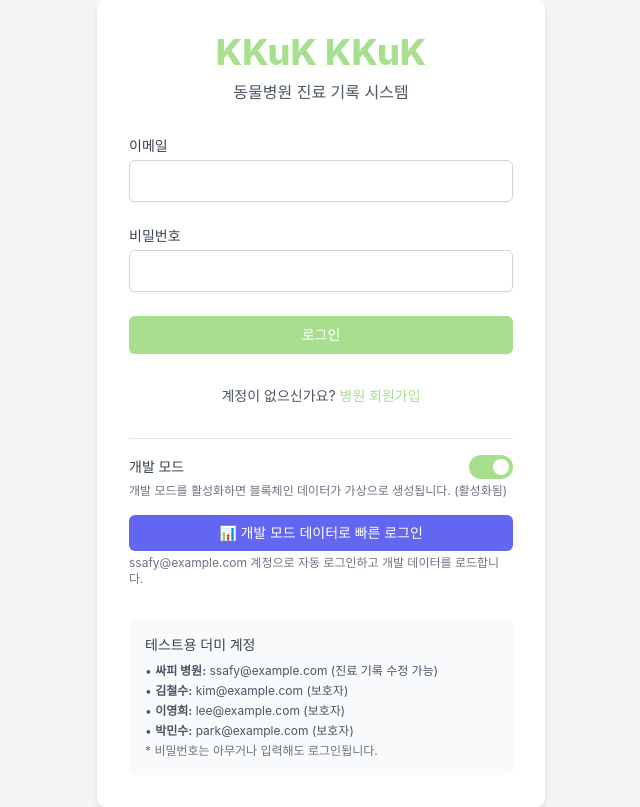
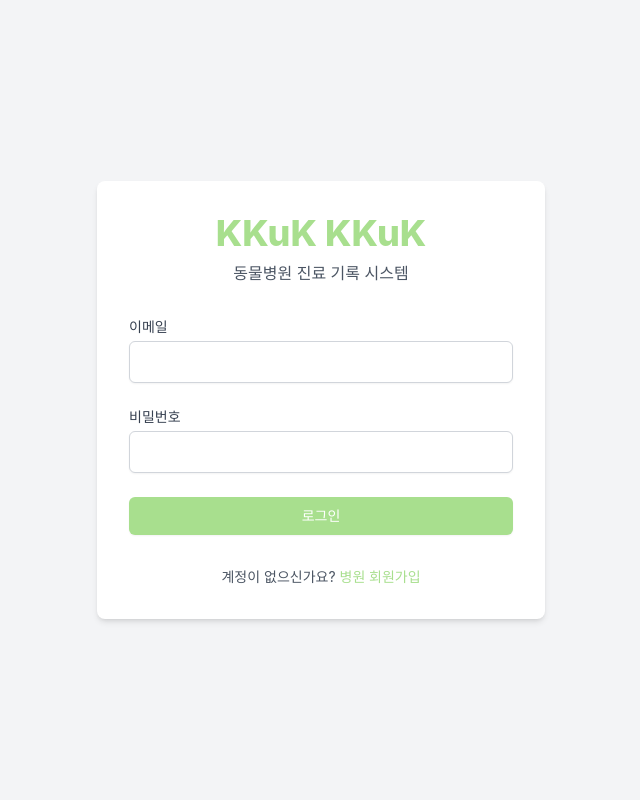
Before and after one commit to cod0216/kkukkkuk, a React (Create React App) app in the folder frontend/: page /login in a window 1280 px wide. Shown: the whole page, without its empty margins (319-959 px from the left). Built offline with nearby package versions, Linux system fonts and the light colour scheme; no server answers; the HTML template or start-up script is replaced by a standard one.

Commit message:
feat: login page

```diff
--- a/frontend/src/pages/Login.tsx
+++ b/frontend/src/pages/Login.tsx
@@ -1,108 +1,51 @@
-import React, { useState } from 'react';
-import { Link } from 'react-router-dom';
-import { useAppDispatch, useAppSelector } from '../redux/store';
-import { loginStart, loginSuccess, loginFailure } from '../redux/slices/authSlice';
-import { setDevModeEnabled, selectDevModeEnabled, initializeDevModeData } from '../redux/slices/devModeSlice';
-import { toast } from 'react-toastify';
-import { store } from '../redux/store';
+import React, { useState } from "react";
+import { Link, useNavigate } from "react-router-dom";
+import { toast } from "react-toastify";
+import { useAppDispatch, useAppSelector } from "../redux/store";
+import {
+  loginStart,
+  loginSuccess,
+  loginFailure,
+} from "../redux/slices/authSlice";
+import {
+  setDevModeEnabled,
+  selectDevModeEnabled,
+  initializeDevModeData,
+} from "../redux/slices/devModeSlice";
+import { login as apiLogin } from "../api/authApi";
 
 const Login: React.FC = () => {
-  const [email, setEmail] = useState('');
-  const [password, setPassword] = useState('');
+  const navigate = useNavigate();
+  const [email, setEmail] = useState("");
+  const [password, setPassword] = useState("");
   const dispatch = useAppDispatch();
-  const { loading, error } = useAppSelector(state => state.auth);
+  const { loading, error } = useAppSelector((state) => state.auth);
   const devModeEnabled = useAppSelector(selectDevModeEnabled);
 
   const handleSubmit = async (e: React.FormEvent) => {
     e.preventDefault();
 
     if (!email || !password) {
-      toast.error('이메일과 비밀번호를 모두 입력해주세요.');
+      toast.error("이메일과 비밀번호를 모두 입력해주세요.");
       return;
     }
 
+    dispatch(loginStart());
     try {
-      dispatch(loginStart());
+      const response = await apiLogin(email, password);
 
-      // 실제 API 호출 대신 임시 로그인 처리
-      // TODO: 실제 API 연동 시 수정 필요
-      setTimeout(() => {
-        // 임시 로그인 성공 처리
-        let userData = {
-          id: '1',
-          username: '동물병원',
-          email: email,
-          hospitalName: '강원대병원'
-        };
-
-        // 테스트용 계정 처리
-        if (email === 'ssafy@example.com') {
-          userData = {
-            id: 'hospital-1',
-            username: '병원 관리자',
-            email: email,
-            hospitalName: '싸피 병원'
-          };
-
-          // 개발 모드 데이터 초기화
-          if (devModeEnabled) {
-            initializeDevModeData();
-          }
-        }
-
-        dispatch(loginSuccess({
-          user: userData,
-          token: 'dummy-token'
-        }));
-        toast.success('로그인 성공!');
-      }, 1000);
-
-    } catch (err) {
-      dispatch(loginFailure('로그인 중 오류가 발생했습니다.'));
-      toast.error('로그인 실패. 다시 시도해주세요.');
+      dispatch(
+        loginSuccess({
+          user: response.hospital,
+          token: response.tokens.access_token,
+        })
+      );
+      toast.success("로그인 성공!");
+      navigate("/");
+    } catch (err: any) {
+      dispatch(loginFailure(err.message));
+      toast.error("로그인 실패: $(err.message}");
     }
-  };
-
-  // 개발 모드 토글 핸들러
-  const handleToggleDevMode = () => {
-    const newState = !devModeEnabled;
-    console.log(`[Login] Toggling development mode to: ${newState}`);
-    dispatch(setDevModeEnabled(newState));
-    toast.info(`개발 모드가 ${newState ? '활성화' : '비활성화'}되었습니다.`);
-    console.log(`[Login] Development mode state after toggle:`, store.getState().devMode);
-  };
-
-  // 더미 계정 자동 로그인
-  const handleQuickLogin = (email: string) => {
-    setEmail(email);
-    setPassword('dummy');
-
-    setTimeout(() => {
-      // 자동 로그인 처리
-      dispatch(loginStart());
-
-      setTimeout(() => {
-        // 임시 로그인 성공 처리
-        let userData = {
-          id: 'hospital-1',
-          username: '병원 관리자',
-          email: email,
-          hospitalName: '싸피 병원'
-        };
-
-        dispatch(loginSuccess({
-          user: userData,
-          token: 'dummy-token'
-        }));
-
-        // 개발 모드 데이터 초기화
-        if (devModeEnabled) {
-          initializeDevModeData();
-        }
-
-        toast.success('개발 모드로 로그인 성공!');
-      }, 500);
-    }, 100);
   };
 
   return (
@@ -110,7 +53,9 @@ const Login: React.FC = () => {
       <div className="w-full max-w-md p-8 space-y-8 bg-white rounded-lg shadow-md dark:bg-gray-800">
         <div className="text-center">
           <h1 className="text-4xl font-extrabold text-primary">KKuK KKuK</h1>
-          <p className="mt-2 text-gray-600 dark:text-gray-300">동물병원 진료 기록 시스템</p>
+          <p className="mt-2 text-gray-600 dark:text-gray-300">
+            동물병원 진료 기록 시스템
+          </p>
         </div>
 
         {error && (
@@ -121,7 +66,10 @@ const Login: React.FC = () => {
 
         <form className="mt-8 space-y-6" onSubmit={handleSubmit}>
           <div>
-            <label htmlFor="email" className="block text-sm font-medium text-gray-700 dark:text-gray-300">
+            <label
+              htmlFor="email"
+              className="block text-sm font-medium text-gray-700 dark:text-gray-300"
+            >
               이메일
             </label>
             <input
@@ -137,7 +85,10 @@ const Login: React.FC = () => {
           </div>
 
           <div>
-            <label htmlFor="password" className="block text-sm font-medium text-gray-700 dark:text-gray-300">
+            <label
+              htmlFor="password"
+              className="block text-sm font-medium text-gray-700 dark:text-gray-300"
+            >
               비밀번호
             </label>
             <input
@@ -158,69 +109,21 @@ const Login: React.FC = () => {
               disabled={loading}
               className="flex justify-center w-full px-4 py-2 text-sm font-medium text-white bg-primary border border-transparent rounded-md shadow-sm hover:bg-opacity-90 focus:outline-none focus:ring-2 focus:ring-offset-2 focus:ring-primary disabled:opacity-50"
             >
-              {loading ? '로그인 중...' : '로그인'}
+              {loading ? "로그인 중..." : "로그인"}
             </button>
           </div>
         </form>
 
         <div className="text-center mt-4">
           <p className="text-sm text-gray-600 dark:text-gray-400">
-            계정이 없으신가요?{' '}
-            <Link to="/register" className="font-medium text-primary hover:text-opacity-80">
+            계정이 없으신가요?{" "}
+            <Link
+              to="/register"
+              className="font-medium text-primary hover:text-opacity-80"
+            >
               병원 회원가입
             </Link>
           </p>
-        </div>
-
-        {/* 개발 모드 토글 */}
-        <div className="mt-6 border-t pt-4 dark:border-gray-700">
-          <div className="flex items-center justify-between">
-            <span className="text-sm font-medium text-gray-700 dark:text-gray-300">개발 모드</span>
-            <button
-              type="button"
-              onClick={handleToggleDevMode}
-              className={`relative inline-flex items-center h-6 rounded-full w-11 ${
-                devModeEnabled ? 'bg-primary' : 'bg-gray-300 dark:bg-gray-600'
-              }`}
-            >
-              <span className="sr-only">개발 모드 토글</span>
-              <span
-                className={`inline-block h-4 w-4 transform rounded-full bg-white transition ${
-                  devModeEnabled ? 'translate-x-6' : 'translate-x-1'
-                }`}
-              />
-            </button>
-          </div>
-          <p className="mt-1 text-xs text-gray-500 dark:text-gray-400">
-            개발 모드를 활성화하면 블록체인 데이터가 가상으로 생성됩니다. {devModeEnabled ? '(활성화됨)' : '(비활성화됨)'}
-          </p>
-
-          {devModeEnabled && (
-            <div className="mt-2">
-              <button
-                type="button"
-                onClick={() => handleQuickLogin('ssafy@example.com')}
-                className="w-full mt-2 py-2 px-4 bg-indigo-500 text-white text-sm font-medium rounded-md hover:bg-indigo-600 focus:outline-none focus:ring-2 focus:ring-offset-2 focus:ring-indigo-500"
-              >
-                📊 개발 모드 데이터로 빠른 로그인
-              </button>
-              <p className="mt-1 text-xs text-gray-500 dark:text-gray-400">
-                ssafy@example.com 계정으로 자동 로그인하고 개발 데이터를 로드합니다.
-              </p>
-            </div>
-          )}
-        </div>
-
-        {/* 더미 계정 정보 */}
-        <div className="mt-6 p-4 bg-gray-50 dark:bg-gray-700 rounded-md">
-          <h3 className="text-sm font-medium text-gray-700 dark:text-gray-300 mb-2">테스트용 더미 계정</h3>
-          <div className="text-xs text-gray-600 dark:text-gray-400 space-y-1">
-            <p>• <strong>싸피 병원:</strong> ssafy@example.com (진료 기록 수정 가능)</p>
-            <p>• <strong>김철수:</strong> kim@example.com (보호자)</p>
-            <p>• <strong>이영희:</strong> lee@example.com (보호자)</p>
-            <p>• <strong>박민수:</strong> park@example.com (보호자)</p>
-            <p className="mt-2 text-xs text-gray-500 dark:text-gray-500">* 비밀번호는 아무거나 입력해도 로그인됩니다.</p>
-          </div>
         </div>
       </div>
     </div>
```
Also changed, not shown: frontend/src/pages/Register.tsx (+116 -68 lines).
